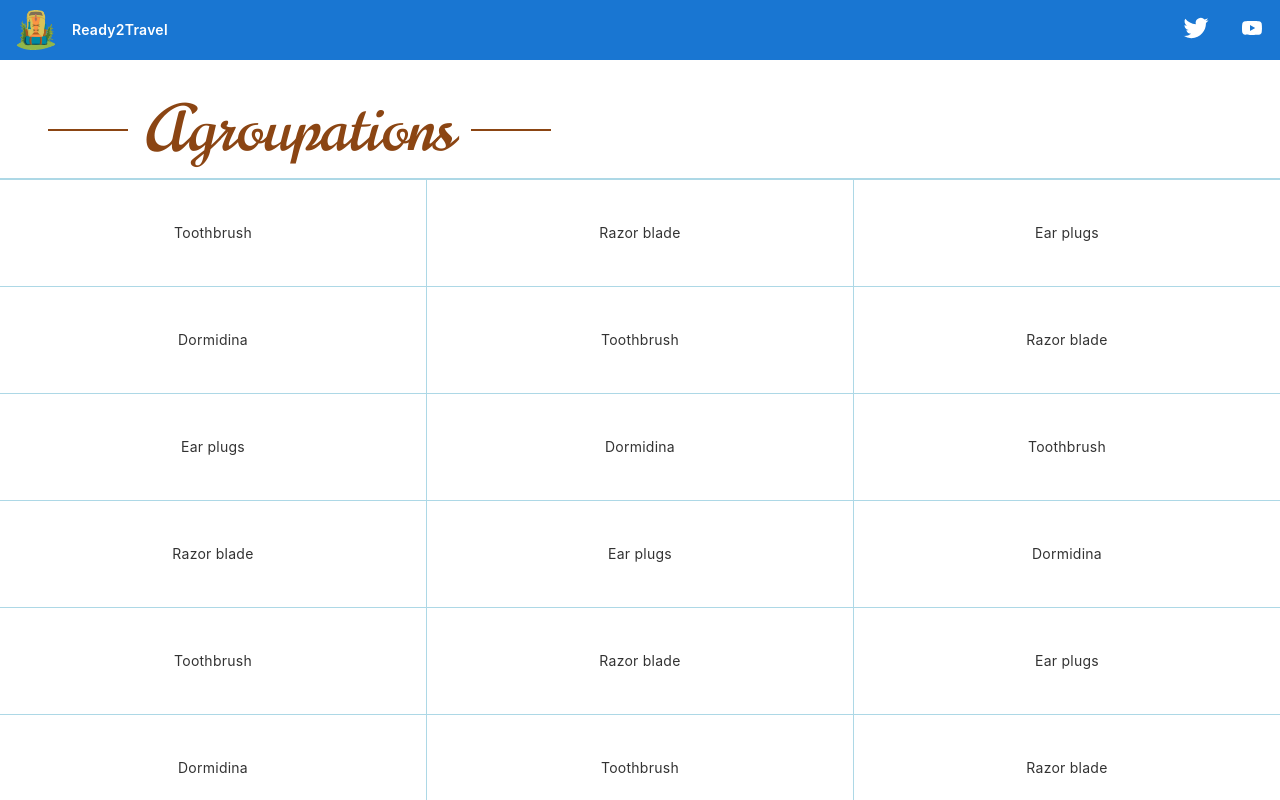
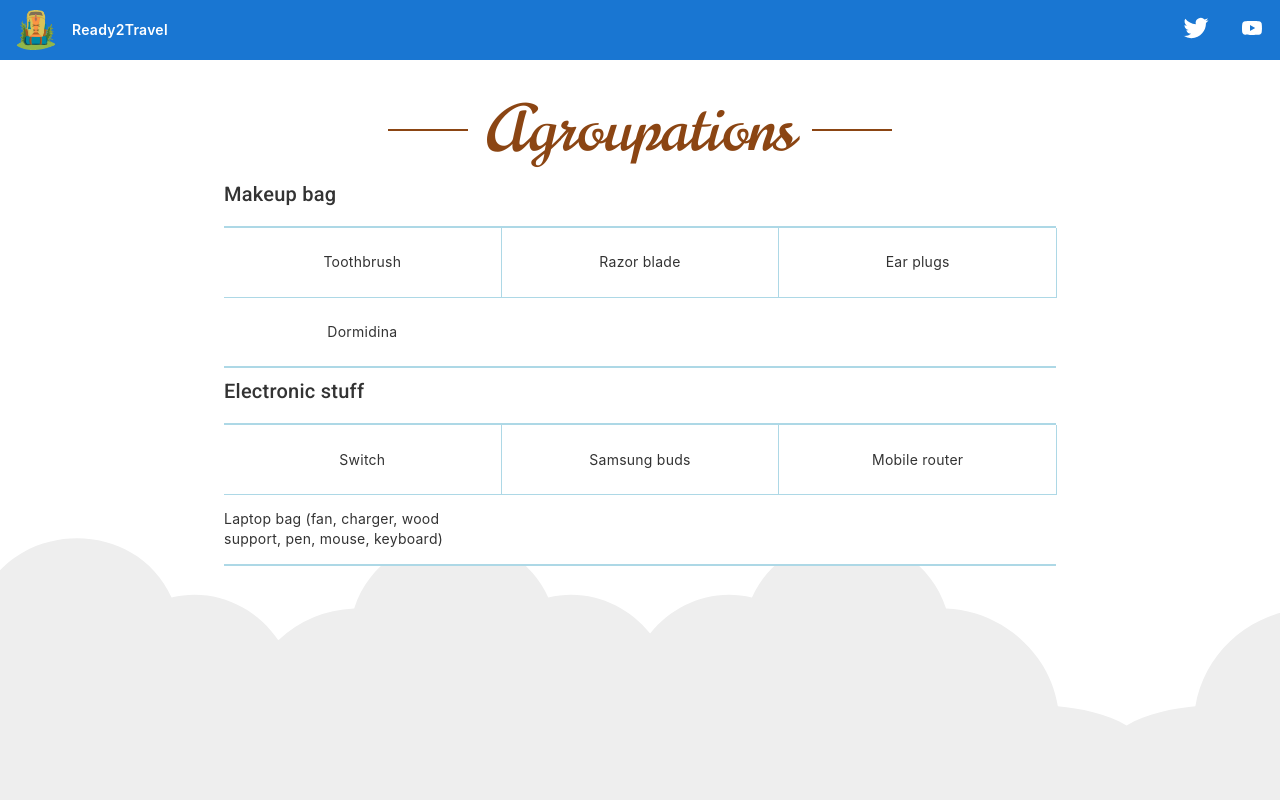
Before and after one commit to horacisalvany/ready-to-travel, an Angular app: page /agroupation in a window 1280 px wide. Shown: the top 800 px of the page. Built offline with nearby package versions, Linux system fonts and the light colour scheme; a web font is replaced by a local one.

Commit message:
more styling

```diff
--- a/src/app/app.component.scss
+++ b/src/app/app.component.scss
@@ -59,11 +59,14 @@ p {
 
 .content {
   display: flex;
-  margin: 82px auto 32px;
+  margin: 60px auto 8px;
   padding: 0 16px;
   max-width: 960px;
   flex-direction: column;
   align-items: center;
+  @media only screen and (orientation: landscape) {
+    margin: 82px auto 32px;
+  }
 }
 
 svg.material-icons {
--- a/src/app/views/group-items/agroupation.component.html
+++ b/src/app/views/group-items/agroupation.component.html
@@ -1,12 +1,15 @@
 <h1>Agroupations</h1>
+<div *ngFor="let agroupation of agroupations; let i = index" class="main-table">
+  <h2>{{ agroupation.title }}</h2>
   <hr color="#add8e6" style="margin-bottom: 0" />
   <mat-grid-list
     [cols]="breakpoint"
     rowHeight="2:0.5"
     (window:resize)="onResize()"
   >
-  <mat-grid-tile *ngFor="let item of groupItems.items" role="listitem">{{
+    <mat-grid-tile *ngFor="let item of agroupations[i].items" role="listitem">{{
       item
     }}</mat-grid-tile>
   </mat-grid-list>
   <hr color="#add8e6" style="margin-top: 0" />
+</div>
--- a/src/app/views/group-items/agroupation.component.scss
+++ b/src/app/views/group-items/agroupation.component.scss
@@ -5,16 +5,17 @@
 - more examples: https://freefrontend.com/css-lists/ */
 
 h1 {
-  margin: 2rem;
   font-family: "Norican", cursive;
   color: saddlebrown;
   position: relative;
   display: flex;
   align-items: center;
   font-size: 2rem;
+  align-items: center;
+  justify-content: center;
   @media only screen and (orientation: landscape) {
     font-size: 4rem;
-  }
+    margin: 2rem;
 
     &::before,
     &::after {
@@ -24,6 +25,21 @@ h1 {
       height: 2px;
       background-color: currentColor;
       margin: 0 1rem;
+    }
+  }
+}
+
+h2 {
+  font-size: 16px;
+  @media only screen and (orientation: landscape) {
+    font-size: 20px;
+  }
+}
+
+.main-table {
+  @media only screen and (orientation: landscape) {
+    width: 65%;
+    margin: 0 auto;
   }
 }
 
--- a/src/app/views/group-items/agroupation.component.ts
+++ b/src/app/views/group-items/agroupation.component.ts
@@ -1,6 +1,6 @@
 import { Component, OnInit } from '@angular/core';
 import { Agroupation } from './agroupation';
-import { agroupations } from './agroupation.mock';
+import { agruoupations } from './agroupation.mock';
 
 @Component({
   selector: 'agroupation',
@@ -9,10 +9,7 @@ import { agroupations } from './agroupation.mock';
 })
 export class AgroupationComponent implements OnInit {
   breakpoint: number = 1;
-  groupItems: Agroupation = {
-    title: 'Makeup bag',
-    items: agroupations,
-  };
+  agroupations: Agroupation[] = agruoupations;
 
   ngOnInit() {
     if (window.innerWidth <= 400) {
--- a/src/app/views/group-items/agroupation.mock.ts
+++ b/src/app/views/group-items/agroupation.mock.ts
@@ -1,46 +1,17 @@
-export const agroupations = [
-  'Toothbrush',
-  'Razor blade',
-  'Ear plugs',
-  'Dormidina',
-  'Toothbrush',
-  'Razor blade',
-  'Ear plugs',
-  'Dormidina',
-  'Toothbrush',
-  'Razor blade',
-  'Ear plugs',
-  'Dormidina',
-  'Toothbrush',
-  'Razor blade',
-  'Ear plugs',
-  'Dormidina',
-  'Toothbrush',
-  'Razor blade',
-  'Ear plugs',
-  'Dormidina',
-  'Toothbrush',
-  'Razor blade',
-  'Ear plugs',
-  'Dormidina',
-  'Toothbrush',
-  'Razor blade',
-  'Ear plugs',
-  'Dormidina',
-  'Toothbrush',
-  'Razor blade',
-  'Ear plugs',
-  'Dormidina',
-  'Toothbrush',
-  'Razor blade',
-  'Ear plugs',
-  'Dormidina',
-  'Toothbrush',
-  'Razor blade',
-  'Ear plugs',
-  'Dormidina',
-  'Toothbrush',
-  'Razor blade',
-  'Ear plugs',
-  'Dormidina',
+import { Agroupation } from './agroupation';
+
+export const agruoupations: Agroupation[] = [
+  {
+    title: 'Makeup bag',
+    items: ['Toothbrush', 'Razor blade', 'Ear plugs', 'Dormidina'],
+  },
+  {
+    title: 'Electronic stuff',
+    items: [
+      'Switch',
+      'Samsung buds',
+      'Mobile router',
+      'Laptop bag (fan, charger, wood support, pen, mouse, keyboard)',
+    ],
+  },
 ];
```
Lines whose indentation alone changed are shown as unchanged.
